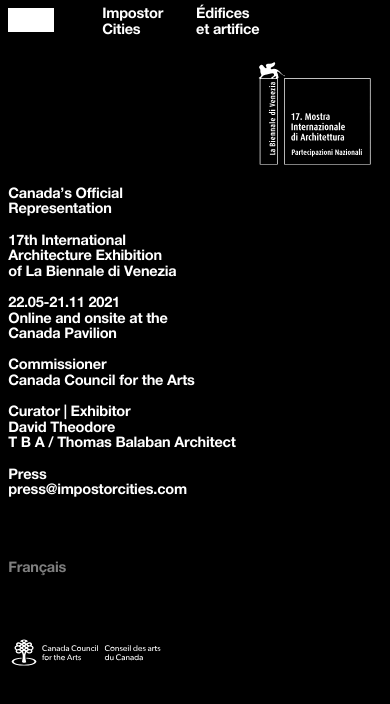
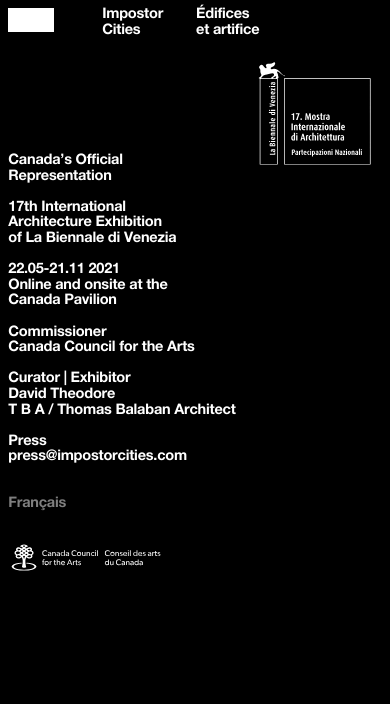
Before and after one commit to razdvapoka/impostor-cities-teaser, a plain HTML site: page index.html in a window 390 px wide. Drawn offline with Linux system fonts and the light colour scheme.

Commit message:
Small style adjustments

```diff
--- a/assets/styles/index.css
+++ b/assets/styles/index.css
@@ -154,7 +154,7 @@ a:hover {
 }
 
 .council-logo {
-  margin-top: 14.6rem;
+  margin-top: 14.2rem;
   width: 18.668rem;
   height: 3.289rem;
 
@@ -168,16 +168,16 @@ a:hover {
   .council-logo {
     width: 29.77rem;
     height: 5.244rem;
-    margin-top: 11.7rem;
+    margin-top: 6rem;
     margin-bottom: 0.8rem;
   }
 }
 
 .mobile-text {
-  margin-top: 4.2rem;
+  margin-top: -2.3rem;
 }
 
 .lang {
-  margin-top: 12.05rem;
+  margin-top: 6rem;
   color: #7f7f7f;
 }
```
